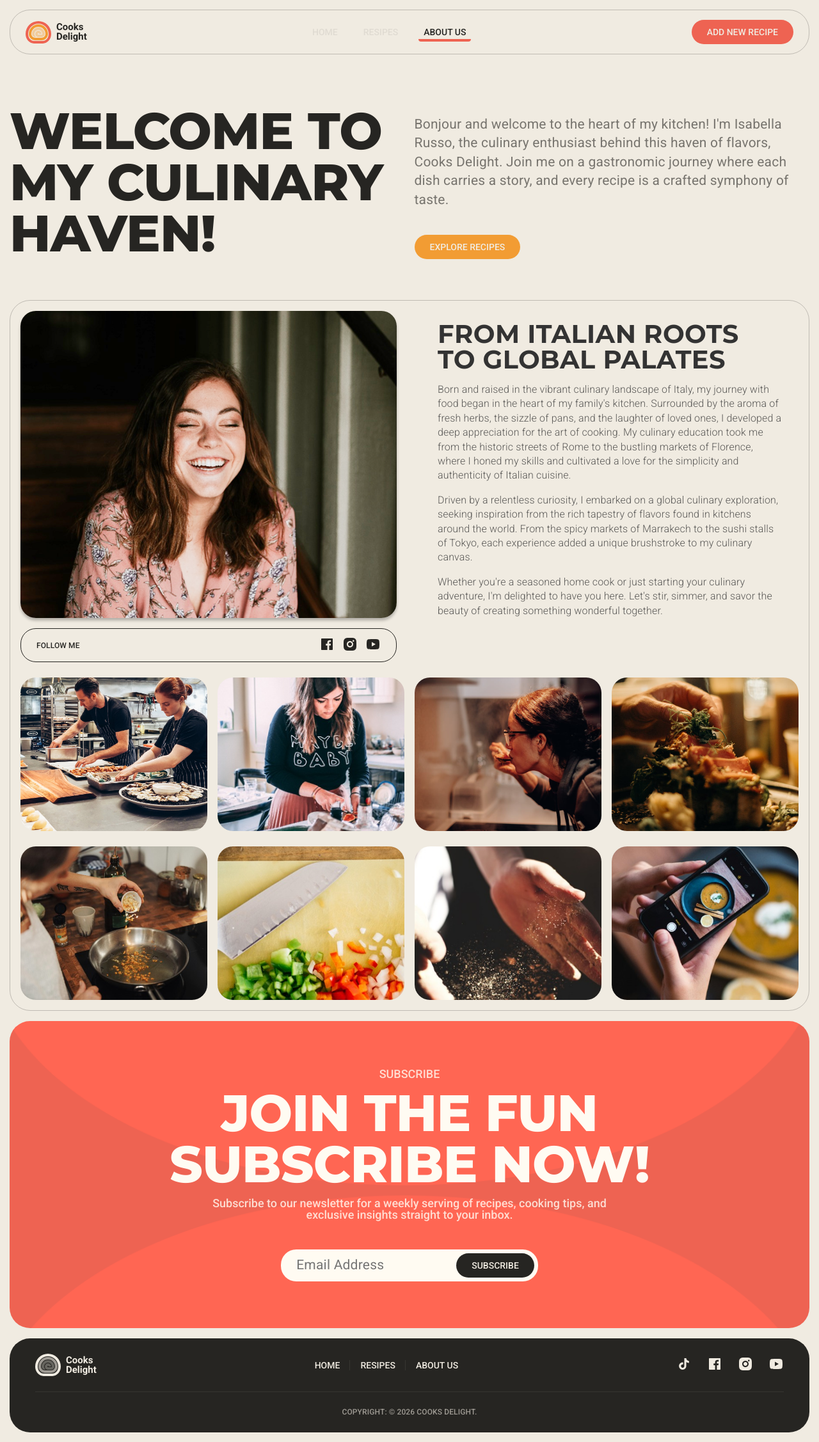
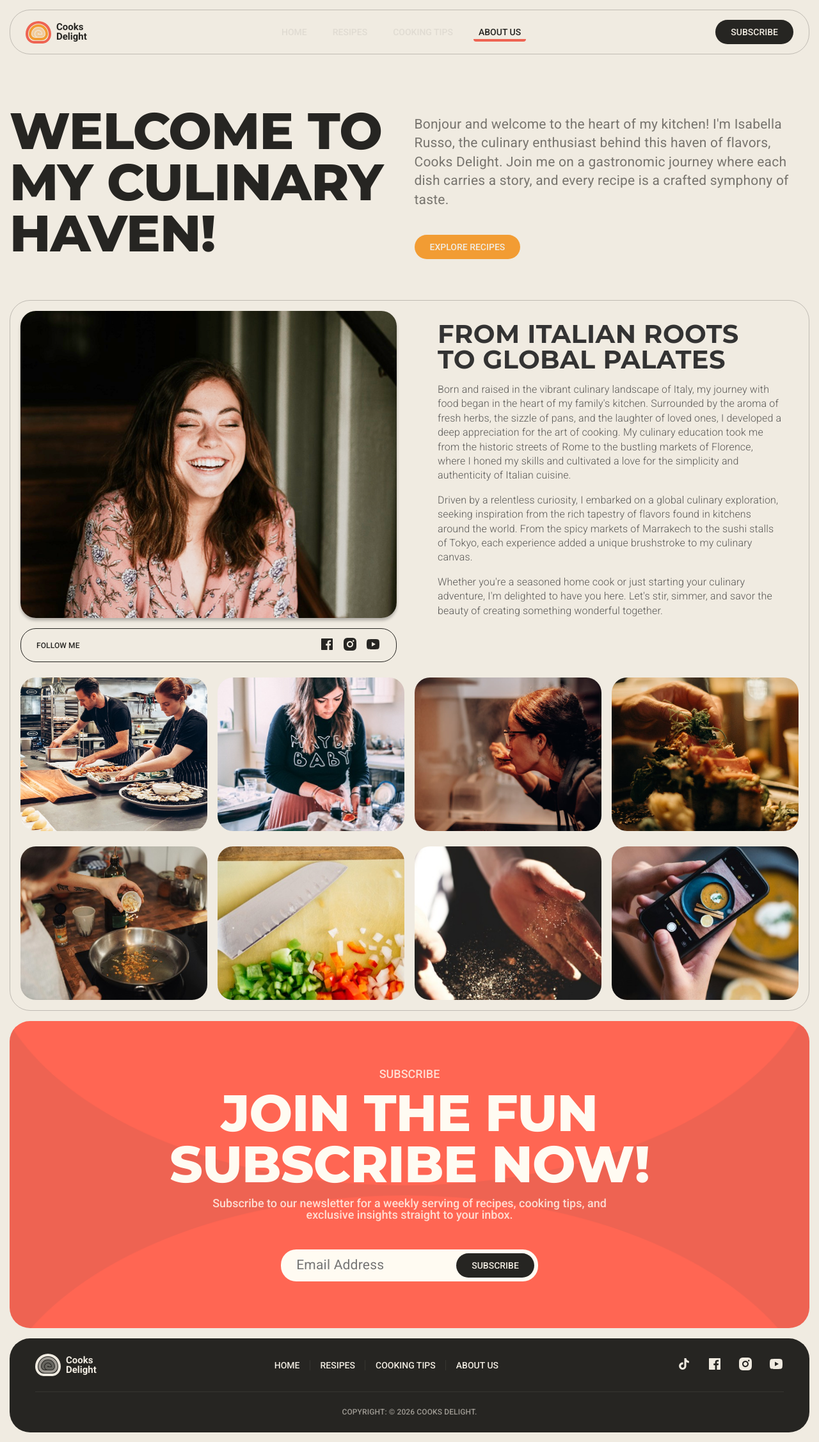
Before and after one commit to ComShep/recipebook, a React (Vite) app: page /#/about in a window 1280 px wide. Shown: the whole page at 64% size. Built offline with nearby package versions, Linux system fonts and the light colour scheme.

Commit message:
добавлена страница cooking tips

```diff
--- a/src/App.tsx
+++ b/src/App.tsx
@@ -6,6 +6,7 @@ import { HomePage } from "./pages/HomePage/HomePage"
 import { RecipePage } from "./pages/RecipePage/RecipePage"
 import { AboutPage } from "./pages/AboutPage/AboutPage"
 import { RecipeDetailPage } from "./pages/RecipeDetailPage/RecipeDetailPage"
+import { CookingTipsPage } from "./pages/CookingTipsPage/CookingTipsPage"
 
 export const App = () => {
 	return (
@@ -19,6 +20,7 @@ export const App = () => {
 							<Route path="/recipes" element={<RecipePage />} />
 							<Route path="/about" element={<AboutPage />} />
 							<Route path="/recipes/:id" element={<RecipeDetailPage />} />
+							<Route path="/coocking-tips" element={<CookingTipsPage />} />
 						</Routes>
 					</div>
 					<Footer />
--- a/src/components/Footer/Footer.tsx
+++ b/src/components/Footer/Footer.tsx
@@ -15,6 +15,7 @@ export const Footer = () => {
 				<nav className={styles.menu}>
 					<NavLink to="/">HOME</NavLink>
 					<NavLink to="/recipes">RESIPES</NavLink>
+					<NavLink to="/coocking-tips">cooking tips</NavLink>
 					<NavLink to="/about">ABOUT US</NavLink>
 				</nav>
 				<div className={styles.social}>
--- a/src/components/Header/Header.tsx
+++ b/src/components/Header/Header.tsx
@@ -9,7 +9,7 @@ import { IconBurger, IconClose, IconLogo } from '../assets/icons/Icons'
 
 
 export const Header = () => {
-	const [isMenuOpen, setisMenuOpen] = useState(false);
+	const [isMenuOpen, setIsMenuOpen] = useState(false);
 
 	const bottomContainer = clsx({
 		[styles.bottomContainer]: true,
@@ -22,7 +22,7 @@ export const Header = () => {
 	})
 
 	const handleClickClose = () => {
-		setisMenuOpen(false)
+		setIsMenuOpen(false)
 	}
 
 	return (
@@ -32,7 +32,7 @@ export const Header = () => {
 					<IconLogo/>
 					<div>Cooks <br /> Delight</div>
 				</div>
-				<button className={styles.burger} onClick={() => setisMenuOpen(!isMenuOpen)}>
+				<button className={styles.burger} onClick={() => setIsMenuOpen(!isMenuOpen)}>
 					{isMenuOpen ? <IconClose/> : <IconBurger/>}
 				</button>
 			</div>
@@ -40,10 +40,11 @@ export const Header = () => {
 				<nav className={styles.menu}>
 					<NavLink className={({ isActive }) => isActive ? styles.active : ''} onClick={handleClickClose} to="/">HOME</NavLink>
 					<NavLink className={({ isActive }) => isActive ? styles.active : ''} onClick={handleClickClose} to="/recipes">RESIPES</NavLink>
+					<NavLink className={({ isActive }) => isActive ? styles.active : ''} onClick={handleClickClose} to="/coocking-tips">cooking tips</NavLink>
 					<NavLink className={({ isActive }) => isActive ? styles.active : ''} onClick={handleClickClose} to="/about">ABOUT US</NavLink>
 				</nav>
 				<div>
-					<ColorButton name='Add new recipe' bcgColor='color3' />
+					<ColorButton name='Subscribe' bcgColor='dark' />
 				</div>
 			</div>
 		</header>
--- /dev/null
+++ b/src/pages/CookingTipsPage/CookingTipsPage.tsx
@@ -0,0 +1,5 @@
+export const CookingTipsPage = () => {
+	return (
+		<div>CookingTipsPage</div>
+	)
+}
```
